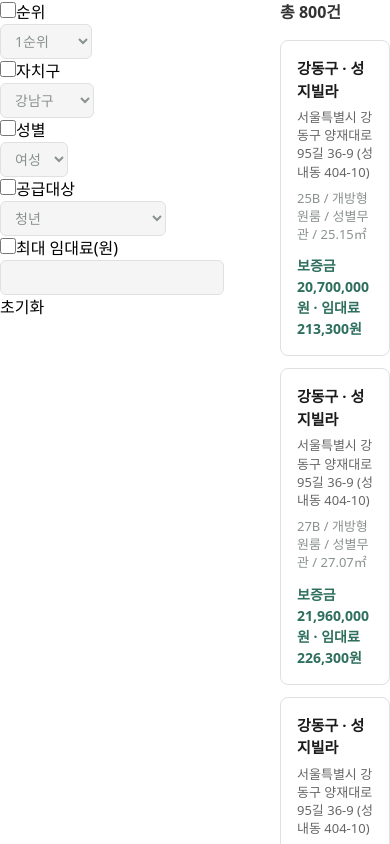
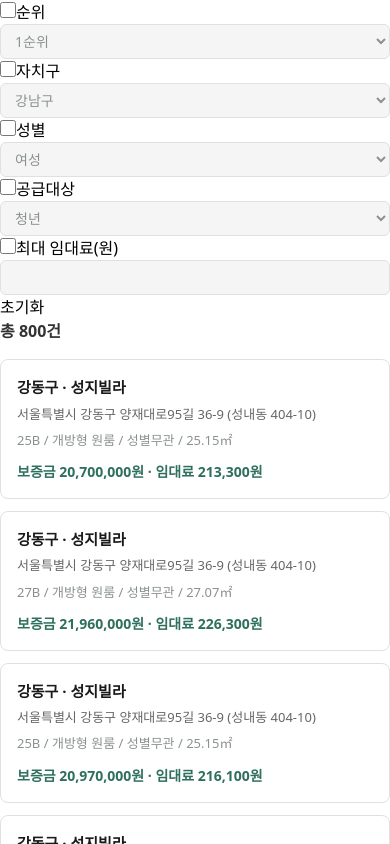
Before and after one commit to byu-rin/smart-housing-filter, a React (Vite) app: page / in a window 390 px wide. Shown: the top 844 px of the page. Built offline with nearby package versions, Linux system fonts and the light colour scheme.

Commit message:
[fix] 반응형 웹 모바일 뷰포트 대응

```diff
--- a/src/App.tsx
+++ b/src/App.tsx
@@ -42,8 +42,8 @@ function App() {
   const results = useMemo(() => filterHouses(houses, criteria), [criteria]);
 
   return (
-    <div style={{ display: "flex" }}>
-      <aside style={{ width: 280, flexShrink: 0 }}>
+    <div className="app-layout">
+      <aside className="app-sidebar">
         <FilterPanel
           criteria={criteria}
           districts={districts}
@@ -51,7 +51,7 @@ function App() {
           onChange={setCriteria}
         />
       </aside>
-      <main style={{ flex: 1 }}>
+      <main className="app-main">
         <ResultList houses={results} criteria={criteria} />
       </main>
     </div>
--- a/src/index.css
+++ b/src/index.css
@@ -8,6 +8,18 @@
 }
 
 @layer base {
+  *,
+  *::before,
+  *::after {
+    box-sizing: border-box;
+  }
+
+  html,
+  body {
+    max-width: 100%;
+    overflow-x: hidden;
+  }
+
   select,
   input[type="number"] {
     background-color: #ffffff;
@@ -15,6 +27,7 @@
     border-radius: 6px;
     padding: 6px 10px;
     font-size: 14px;
+    max-width: 100%;
   }
 
   select:focus,
@@ -95,4 +108,36 @@
     color: var(--color-primary);
     padding-top: 4px;
   }
+
+  /* Responsive layout: desktop = side-by-side, mobile = stacked */
+  .app-layout {
+    display: flex;
+    min-width: 0;
+  }
+
+  .app-sidebar {
+    width: 280px;
+    flex-shrink: 0;
+    min-width: 0;
+  }
+
+  .app-main {
+    flex: 1;
+    min-width: 0;
+  }
+
+  @media (max-width: 640px) {
+    .app-layout {
+      flex-direction: column;
+    }
+
+    .app-sidebar {
+      width: 100%;
+    }
+
+    select,
+    input[type="number"] {
+      width: 100%;
+    }
+  }
 }
```
